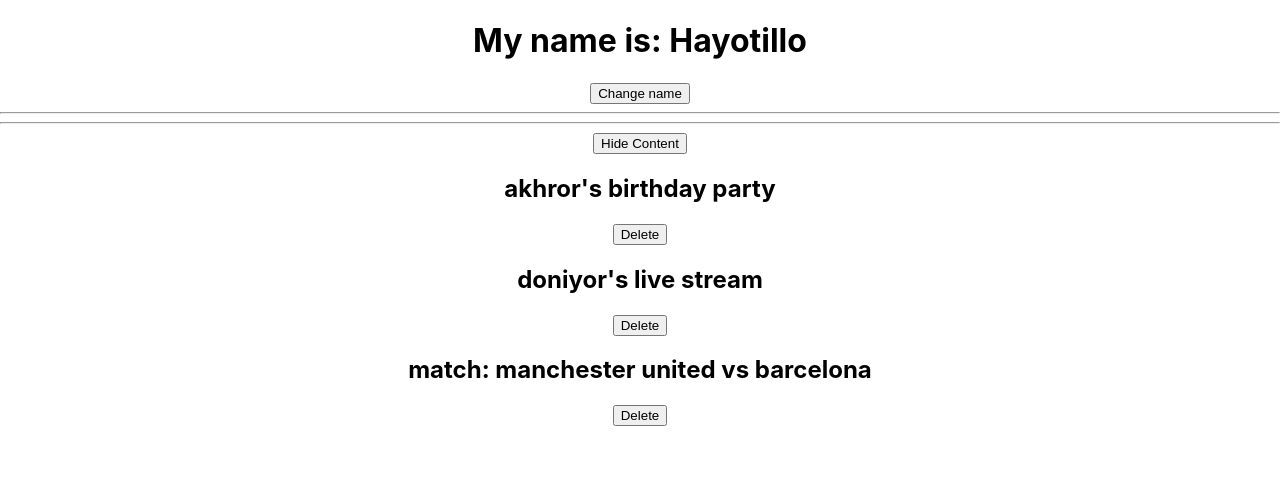
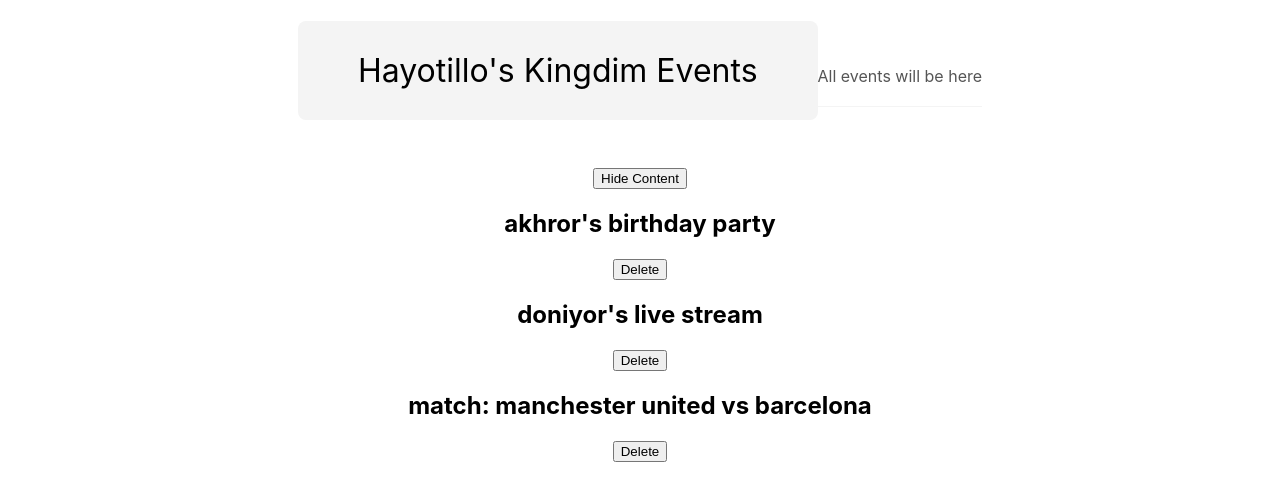
Before and after one commit to hayotillonumonov/my-first-react-app, a React (Create React App) app: page / in a window 1280 px wide. Shown: the top 500 px of the page. Built offline with nearby package versions, Linux system fonts and the light colour scheme.

Commit message:
015. Mutiple Component

```diff
--- a/src/App.css
+++ b/src/App.css
@@ -36,3 +36,21 @@
     transform: rotate(360deg);
   }
 }
+
+.title {
+  display: inline-block;
+  padding: 30px 60px;
+  background: #f4f4f4;
+  border-radius: 8px;
+  font-weight: normal;
+  margin-bottom: 10px;
+}
+.subtitle {
+  display: inline-block;
+  color: #555;
+  font-weight: normal;
+  padding-bottom: 20px;
+  border-bottom: 1px solid #f4f4f4;
+  margin-top: 10px;
+  margin-bottom: 60px;
+}
--- a/src/App.js
+++ b/src/App.js
@@ -1,8 +1,8 @@
-import './App.css';
-import { useState } from 'react';
+  import './App.css';
+  import { useState } from 'react';
+  import Title from './components/title';
 
 function App() {
-  const [name, setName] = useState('Hayotillo')
   const [showcontent, setShowContent] = useState(true)
   const [events, setEvents] = useState([
     {title: "akhror's birthday party", id: 1},
@@ -10,9 +10,6 @@
     {title: "match: manchester united vs barcelona", id: 3}
   ])
 
-  const handleClick = ()=>{
-    setName('Doniyor')
-  }
 
   //Delete items
 
@@ -24,20 +21,9 @@
     })
   }
 
-
-  // Show and Hide content
-
-  // const showHideContent = ()=>{
-  //   setShowContent(false)
-
-  // }
-
   return (
     <div className="App">
-     <h1>My name is: {name}</h1>
-     <button onClick={handleClick}>Change name</button>
-     <hr/>
-     <hr/>
+      <Title/>
      {showcontent && <button onClick={() => setShowContent(false)}>Hide Content</button>}
      {!showcontent && <button onClick={() => setShowContent(true)}>Show Content</button>}
 
--- /dev/null
+++ b/src/components/title.js
@@ -0,0 +1,10 @@
+const title = ()=>{
+    return (
+        <div>
+            <h1 className="title">Hayotillo's Kingdim Events</h1>
+            <p className="subtitle">All events will be here</p>
+        </div>
+    )
+}
+
+export default title
```
